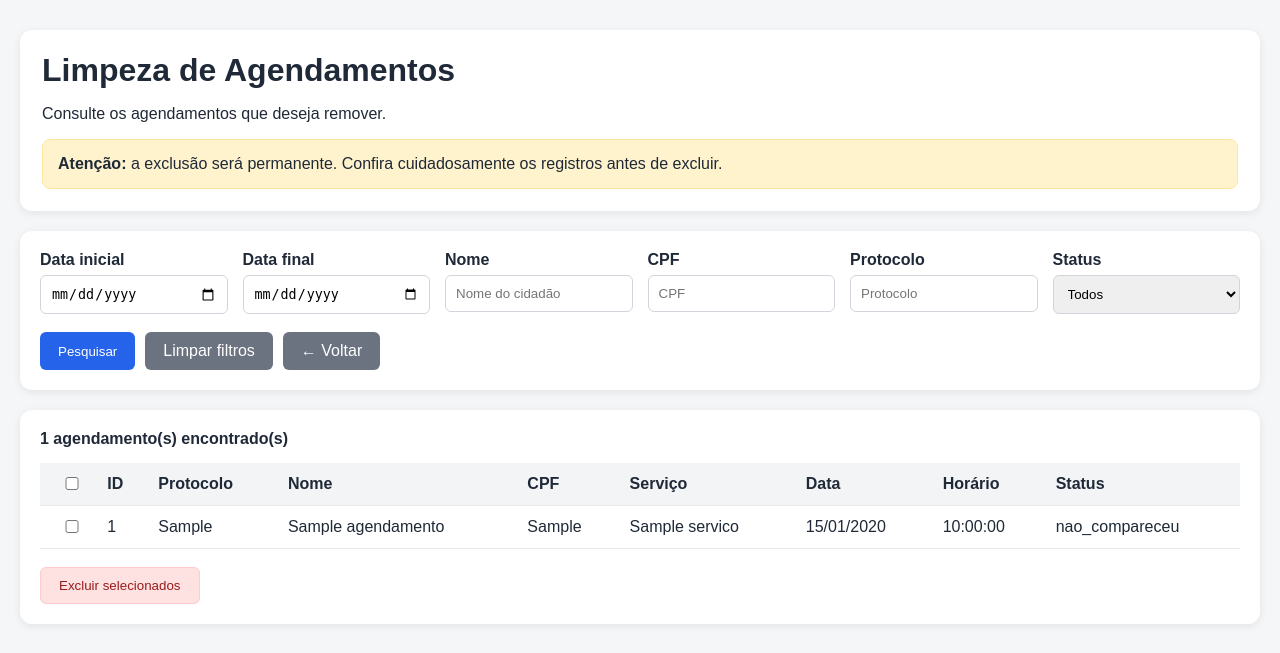
After one commit to Carlosfr88/agendamento-rg-uaua, a Flask app: page /admin/limpeza-agendamentos in a window 1280 px wide. The commit adds this page. Shown: the top 653 px of the page. Run offline with Flask 3, Linux system fonts and the light colour scheme; a user stored in the database is signed in; tables that the repository leaves empty hold one stand-in row (values such as "Sample post").

Commit message:
Adiciona limpeza administrativa de agendamentos

```diff
--- a/app/admin/routes.py
+++ b/app/admin/routes.py
@@ -2641,3 +2641,151 @@ def backup():
     return render_template(
         "admin/backup.html"
     )
+
+@admin_bp.route("/limpeza-agendamentos")
+@login_required
+def limpeza_agendamentos():
+
+    data_inicio = request.args.get("data_inicio", "").strip()
+    data_fim = request.args.get("data_fim", "").strip()
+    nome = request.args.get("nome", "").strip()
+    cpf = request.args.get("cpf", "").strip()
+    protocolo = request.args.get("protocolo", "").strip()
+    status = request.args.get("status", "").strip()
+
+    query = Agendamento.query
+
+    if data_inicio:
+        try:
+            inicio = datetime.strptime(
+                data_inicio,
+                "%Y-%m-%d"
+            ).date()
+
+            query = query.filter(
+                Agendamento.data >= inicio
+            )
+        except ValueError:
+            data_inicio = ""
+
+    if data_fim:
+        try:
+            fim = datetime.strptime(
+                data_fim,
+                "%Y-%m-%d"
+            ).date()
+
+            query = query.filter(
+                Agendamento.data <= fim
+            )
+        except ValueError:
+            data_fim = ""
+
+    if nome:
+        query = query.filter(
+            Agendamento.nome.ilike(
+                f"%{nome}%"
+            )
+        )
+
+    if cpf:
+        query = query.filter(
+            Agendamento.cpf.ilike(
+                f"%{cpf}%"
+            )
+        )
+
+    if protocolo:
+        query = query.filter(
+            Agendamento.protocolo.ilike(
+                f"%{protocolo}%"
+            )
+        )
+
+    if status:
+        query = query.filter(
+            Agendamento.status == status
+        )
+
+    agendamentos = query.order_by(
+        Agendamento.data.desc(),
+        Agendamento.horario.desc()
+    ).all()
+
+    return render_template(
+        "admin/limpeza_agendamentos.html",
+        agendamentos=agendamentos,
+        data_inicio=data_inicio,
+        data_fim=data_fim,
+        nome=nome,
+        cpf=cpf,
+        protocolo=protocolo,
+        status=status
+    )
+
+@admin_bp.route("/limpeza-agendamentos/excluir", methods=["POST"])
+@login_required
+def excluir_agendamentos():
+
+    ids = request.form.getlist("agendamento_ids")
+
+    if not ids:
+        flash(
+            "Nenhum agendamento foi selecionado.",
+            "warning"
+        )
+
+        return redirect(
+            url_for("admin.limpeza_agendamentos")
+        )
+
+    try:
+        ids = [
+            int(agendamento_id)
+            for agendamento_id in ids
+        ]
+    except ValueError:
+
+        flash(
+            "Seleção de agendamentos inválida.",
+            "danger"
+        )
+
+        return redirect(
+            url_for("admin.limpeza_agendamentos")
+        )
+
+    agendamentos = (
+        Agendamento.query
+        .filter(
+            Agendamento.id.in_(ids)
+        )
+        .all()
+    )
+
+    if not agendamentos:
+
+        flash(
+            "Nenhum agendamento encontrado.",
+            "warning"
+        )
+
+        return redirect(
+            url_for("admin.limpeza_agendamentos")
+        )
+
+    quantidade = len(agendamentos)
+
+    for agendamento in agendamentos:
+        db.session.delete(agendamento)
+
+    db.session.commit()
+
+    flash(
+        f"{quantidade} agendamento(s) excluído(s) com sucesso.",
+        "success"
+    )
+
+    return redirect(
+        url_for("admin.limpeza_agendamentos")
+    )
--- /dev/null
+++ b/app/templates/admin/limpeza_agendamentos.html
@@ -0,0 +1,476 @@
+<!DOCTYPE html>
+<html lang="pt-BR">
+<head>
+    <meta charset="UTF-8">
+
+    <meta
+        name="viewport"
+        content="width=device-width, initial-scale=1.0"
+    >
+
+    <title>Limpeza de Agendamentos</title>
+
+    <style>
+        * {
+            box-sizing: border-box;
+        }
+
+        body {
+            margin: 0;
+            font-family: Arial, sans-serif;
+            background: #f4f6f8;
+            color: #1f2937;
+        }
+
+        .container {
+            max-width: 1400px;
+            margin: 30px auto;
+            padding: 0 20px;
+        }
+
+        .header {
+            background: white;
+            padding: 22px;
+            border-radius: 12px;
+            margin-bottom: 20px;
+            box-shadow: 0 2px 8px rgba(0,0,0,.08);
+        }
+
+        h1 {
+            margin: 0 0 8px;
+        }
+
+        .warning {
+            background: #fff3cd;
+            border: 1px solid #ffe69c;
+            padding: 15px;
+            border-radius: 8px;
+            margin-top: 15px;
+        }
+
+        .filters {
+            background: white;
+            padding: 20px;
+            border-radius: 12px;
+            margin-bottom: 20px;
+            box-shadow: 0 2px 8px rgba(0,0,0,.08);
+        }
+
+        .filter-grid {
+            display: grid;
+            grid-template-columns:
+                repeat(auto-fit, minmax(180px, 1fr));
+            gap: 15px;
+        }
+
+        label {
+            display: block;
+            font-weight: bold;
+            margin-bottom: 6px;
+        }
+
+        input,
+        select {
+            width: 100%;
+            padding: 10px;
+            border: 1px solid #d1d5db;
+            border-radius: 6px;
+        }
+
+        .buttons {
+            margin-top: 18px;
+            display: flex;
+            gap: 10px;
+            flex-wrap: wrap;
+        }
+
+        button,
+        .btn {
+            border: none;
+            border-radius: 6px;
+            padding: 10px 18px;
+            cursor: pointer;
+            text-decoration: none;
+            display: inline-block;
+        }
+
+        .btn-filter {
+            background: #2563eb;
+            color: white;
+        }
+
+        .btn-back {
+            background: #6b7280;
+            color: white;
+        }
+
+        .result {
+            background: white;
+            padding: 20px;
+            border-radius: 12px;
+            box-shadow: 0 2px 8px rgba(0,0,0,.08);
+            overflow-x: auto;
+        }
+
+        table {
+            width: 100%;
+            border-collapse: collapse;
+            margin-top: 15px;
+        }
+
+        th,
+        td {
+            padding: 11px;
+            border-bottom: 1px solid #e5e7eb;
+            text-align: left;
+            white-space: nowrap;
+        }
+
+        th {
+            background: #f3f4f6;
+        }
+
+        .count {
+            font-weight: bold;
+            margin-bottom: 10px;
+        }
+
+        .empty {
+            padding: 25px;
+            text-align: center;
+            color: #6b7280;
+        }
+
+        @media (max-width: 700px) {
+            .container {
+                padding: 0 10px;
+            }
+
+            th,
+            td {
+                font-size: 13px;
+            }
+        }
+    </style>
+</head>
+
+<body>
+
+<div class="container">
+
+    <div class="header">
+
+        <h1>Limpeza de Agendamentos</h1>
+
+        <p>
+            Consulte os agendamentos que deseja remover.
+        </p>
+
+        <div class="warning">
+            <strong>Atenção:</strong>
+            a exclusão será permanente.
+            Confira cuidadosamente os registros antes de excluir.
+        </div>
+
+    </div>
+
+
+    <div class="filters">
+
+        <form method="GET">
+
+            <div class="filter-grid">
+
+                <div>
+                    <label>Data inicial</label>
+
+                    <input
+                        type="date"
+                        name="data_inicio"
+                        value="{{ data_inicio }}"
+                    >
+                </div>
+
+                <div>
+                    <label>Data final</label>
+
+                    <input
+                        type="date"
+                        name="data_fim"
+                        value="{{ data_fim }}"
+                    >
+                </div>
+
+                <div>
+                    <label>Nome</label>
+
+                    <input
+                        type="text"
+                        name="nome"
+                        value="{{ nome }}"
+                        placeholder="Nome do cidadão"
+                    >
+                </div>
+
+                <div>
+                    <label>CPF</label>
+
+                    <input
+                        type="text"
+                        name="cpf"
+                        value="{{ cpf }}"
+                        placeholder="CPF"
+                    >
+                </div>
+
+                <div>
+                    <label>Protocolo</label>
+
+                    <input
+                        type="text"
+                        name="protocolo"
+                        value="{{ protocolo }}"
+                        placeholder="Protocolo"
+                    >
+                </div>
+
+                <div>
+                    <label>Status</label>
+
+                    <select name="status">
+
+                        <option value="">
+                            Todos
+                        </option>
+
+                        <option
+                            value="agendado"
+                            {% if status == "agendado" %}
+                                selected
+                            {% endif %}
+                        >
+                            Agendado
+                        </option>
+
+                        <option
+                            value="atendido"
+                            {% if status == "atendido" %}
+                                selected
+                            {% endif %}
+                        >
+                            Atendido
+                        </option>
+
+                        <option
+                            value="cancelado"
+                            {% if status == "cancelado" %}
+                                selected
+                            {% endif %}
+                        >
+                            Cancelado
+                        </option>
+
+                        <option
+                            value="nao_compareceu"
+                            {% if status == "nao_compareceu" %}
+                                selected
+                            {% endif %}
+                        >
+                            Não compareceu
+                        </option>
+
+                    </select>
+                </div>
+
+            </div>
+
+
+            <div class="buttons">
+
+                <button
+                    type="submit"
+                    class="btn btn-filter"
+                >
+                    Pesquisar
+                </button>
+
+                <a
+                    href="{{ url_for('admin.limpeza_agendamentos') }}"
+                    class="btn btn-back"
+                >
+                    Limpar filtros
+                </a>
+
+                <a
+                    href="{{ url_for('admin.administradores') }}"
+                    class="btn btn-back"
+                >
+                    ← Voltar
+                </a>
+
+            </div>
+
+        </form>
+
+    </div>
+
+
+    <div class="result">
+
+        <div class="count">
+            {{ agendamentos|length }}
+            agendamento(s) encontrado(s)
+        </div>
+
+
+        {% if agendamentos %}
+
+        <form
+            method="POST"
+            action="{{ url_for('admin.excluir_agendamentos') }}"
+            onsubmit="
+                return confirm(
+                    'ATENÇÃO: os agendamentos selecionados serão excluídos permanentemente. Deseja continuar?'
+                );
+            "
+        >
+
+        <input
+            type="hidden"
+            name="csrf_token"
+            value="{{ csrf_token() }}"
+        >
+
+        <table>
+
+            <thead>
+
+                <tr>
+
+                    <th>
+                        <input
+                            type="checkbox"
+                            id="selecionarTodos"
+                        >
+                    </th>
+
+                    <th>ID</th>
+                    <th>Protocolo</th>
+                    <th>Nome</th>
+                    <th>CPF</th>
+                    <th>Serviço</th>
+                    <th>Data</th>
+                    <th>Horário</th>
+                    <th>Status</th>
+                </tr>
+
+            </thead>
+
+            <tbody>
+
+                {% for agendamento in agendamentos %}
+
+                <tr>
+
+                    <td>
+                        <input
+                            type="checkbox"
+                            name="agendamento_ids"
+                            value="{{ agendamento.id }}"
+                            class="selecionar-agendamento"
+                        >
+                    </td>
+
+                    <td>
+                        {{ agendamento.id }}
+                    </td>
+
+                    <td>
+                        {{ agendamento.protocolo }}
+                    </td>
+
+                    <td>
+                        {{ agendamento.nome }}
+                    </td>
+
+                    <td>
+                        {{ agendamento.cpf }}
+                    </td>
+
+                    <td>
+                        {{ agendamento.servico.nome }}
+                    </td>
+
+                    <td>
+                        {{ agendamento.data.strftime('%d/%m/%Y') }}
+                    </td>
+
+                    <td>
+                        {{ agendamento.horario }}
+                    </td>
+
+                    <td>
+                        {{ agendamento.status }}
+                    </td>
+
+                </tr>
+
+                {% endfor %}
+
+            </tbody>
+
+        </table>
+
+        <div class="buttons">
+
+            <button
+                type="submit"
+                class="btn"
+                style="
+                    background: #fee2e2;
+                    color: #991b1b;
+                    border: 1px solid #fecaca;
+                "
+            >
+                Excluir selecionados
+            </button>
+
+        </div>
+
+    </form>
+
+        {% else %}
+
+        <div class="empty">
+            Nenhum agendamento encontrado.
+        </div>
+
+        {% endif %}
+
+    </div>
+
+</div>
+
+<script>
+    const selecionarTodos =
+        document.getElementById("selecionarTodos");
+
+    if (selecionarTodos) {
+        selecionarTodos.addEventListener(
+            "change",
+            function () {
+                document
+                    .querySelectorAll(
+                        ".selecionar-agendamento"
+                    )
+                    .forEach(function (checkbox) {
+                        checkbox.checked =
+                            selecionarTodos.checked;
+                    });
+            }
+        );
+    }
+</script>
+
+</body>
+</html>
```
Also changed, not shown: app/templates/admin/administradores.html (+7 -0 lines).
